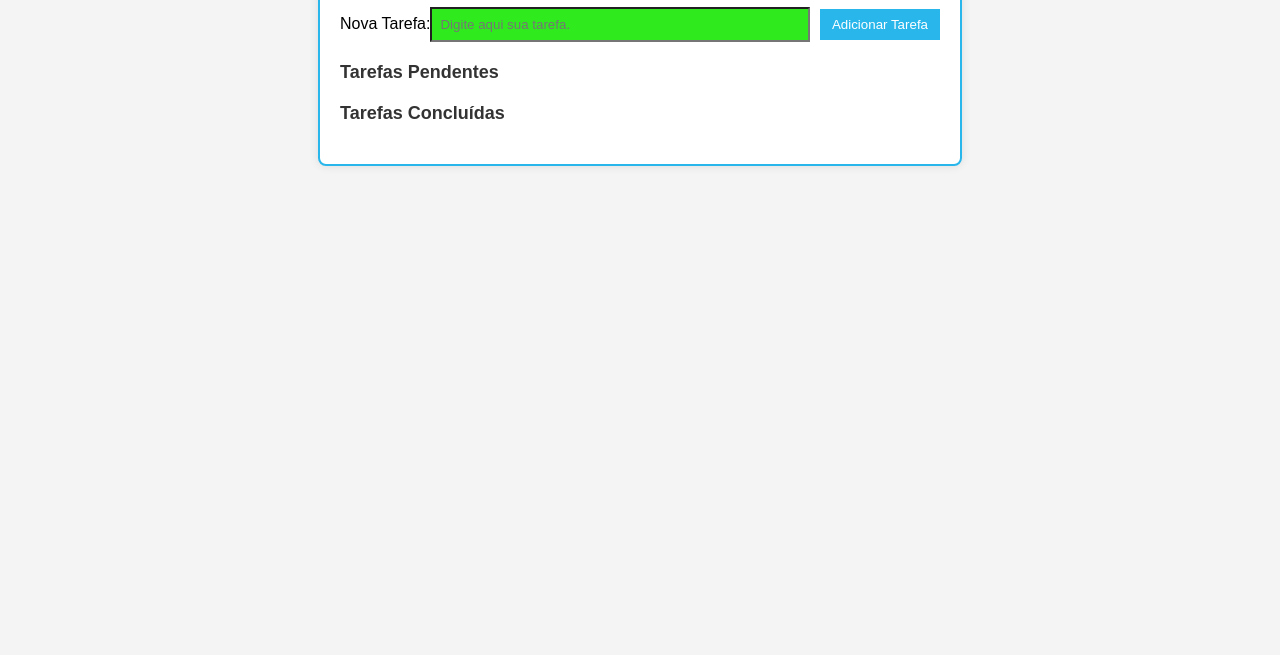
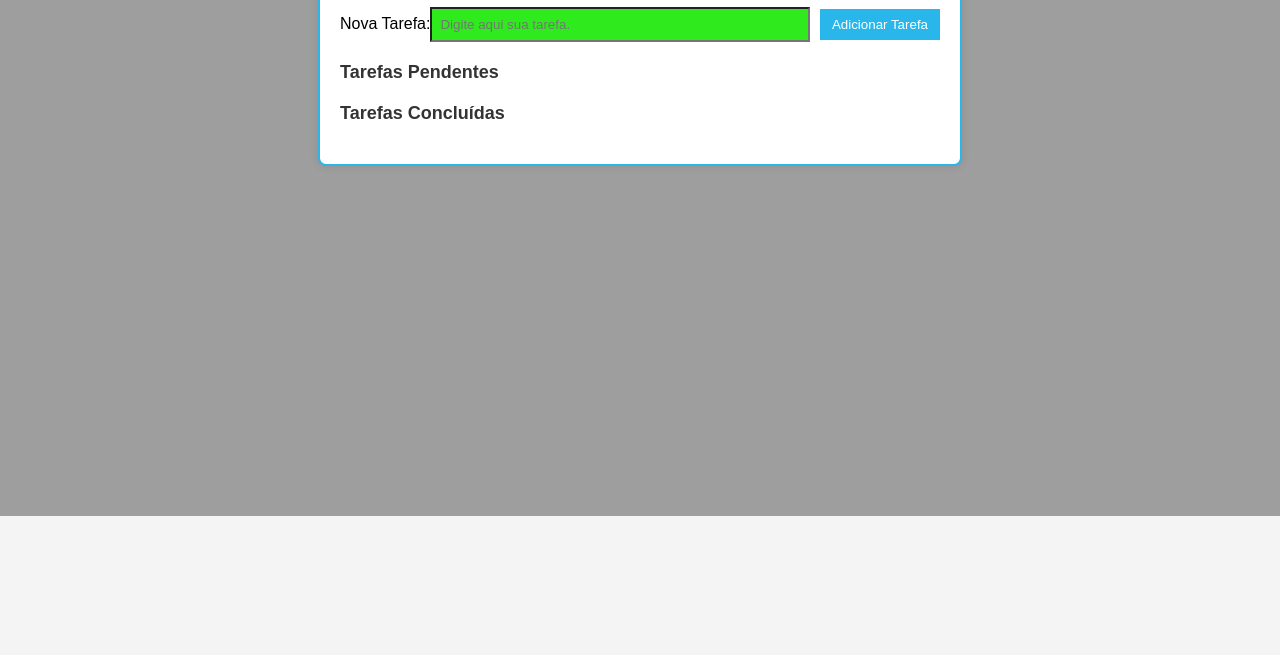
Before and after one commit to LepoFernandes/Projeto-Organizador, a plain HTML site: page index.html in a window 1280 px wide. Shown: the part 145-800 px from the top of the page. Drawn offline with Linux system fonts and the light colour scheme; the site is published under a folder, as on GitHub Pages, so addresses that start at the root find nothing.

Commit message:
Update style.css

```diff
--- a/src/style.css
+++ b/src/style.css
@@ -12,7 +12,7 @@ body {
     background-color: #f4f4f4;
     margin: 0;
     padding: 0;
-    background-image: url(/src/imagens/textura.jpg);
+    background-image: url(../imagens/textura.jpg);
     background-size: cover;
     background-position: center ;
     background-repeat: no-repeat;
```
